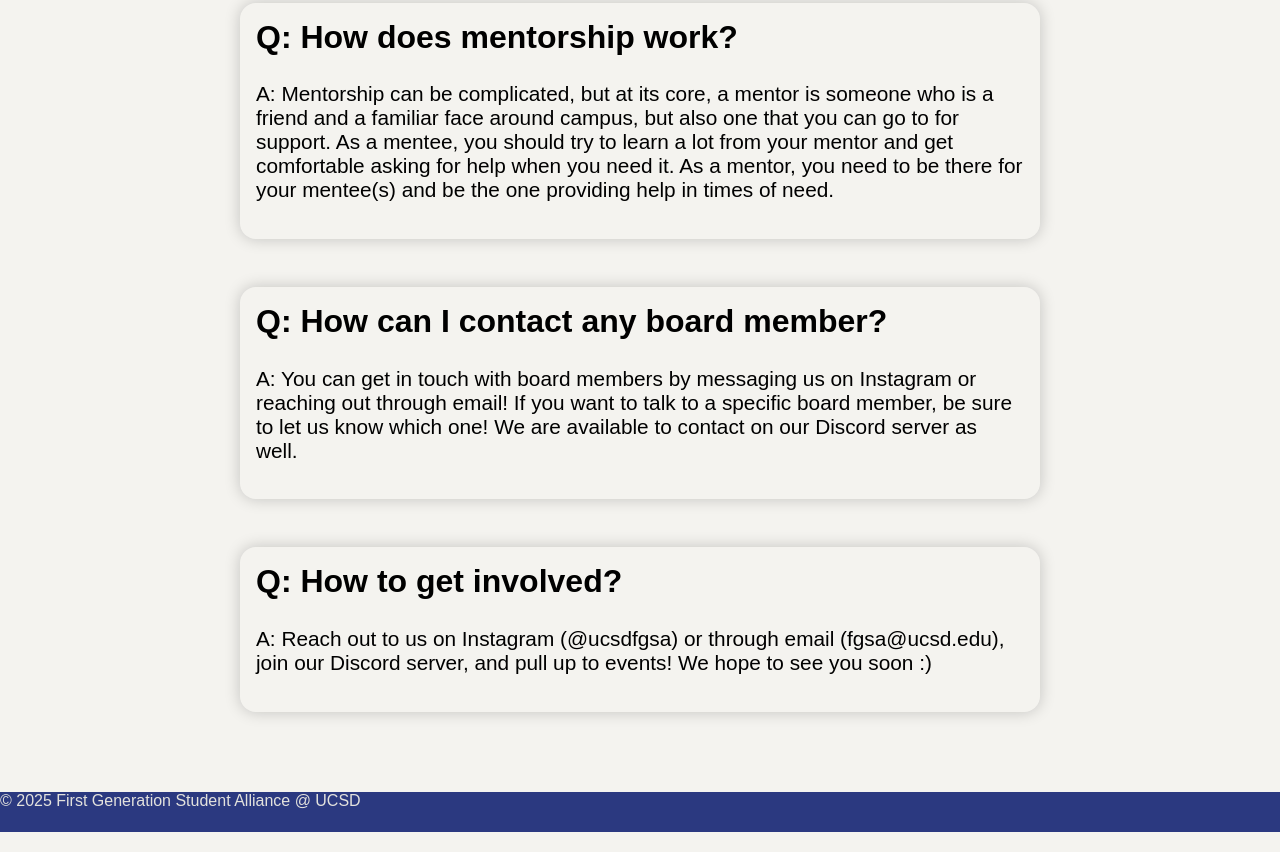
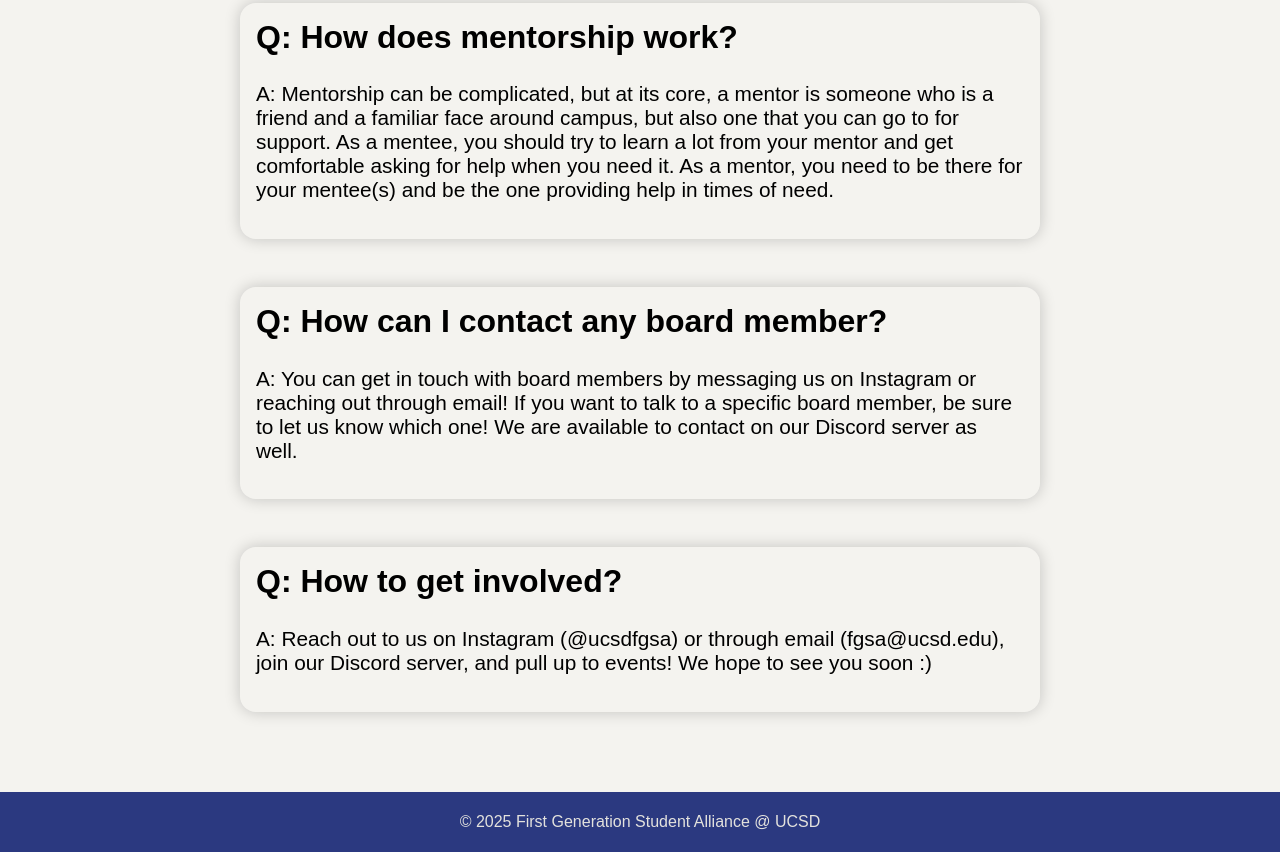
Before and after one commit to spibble/cce-fgsa-website, an Eleventy site: page src/pages/faq.njk in a window 1280 px wide. Shown: the part 1659-2511 px from the top of the page. Built offline with nearby package versions, Linux system fonts and the light colour scheme; Eleventy itself is replaced by a stand-in of ours; files that its build step writes are made by us from their sources; a web font is replaced by a local one.

Commit message:
fix footer

```diff
--- a/src/assets/scss/layout.scss
+++ b/src/assets/scss/layout.scss
@@ -136,9 +136,12 @@ nav {
 
 
 footer {
+    display: flex;
+    justify-content: center;
+    align-items: center;
     position: relative;
 
-    height: 40px;
+    height: 60px;
     width: 100%;
 
     margin: 0;
@@ -146,9 +149,11 @@ footer {
 
     background-color: $accent;
     color: $background;
+    text-align: center;
 
     p {
         font-size: 1rem;
+        margin: 0;
     }
 }
 
```
Also changed, not shown: src/main.css.
